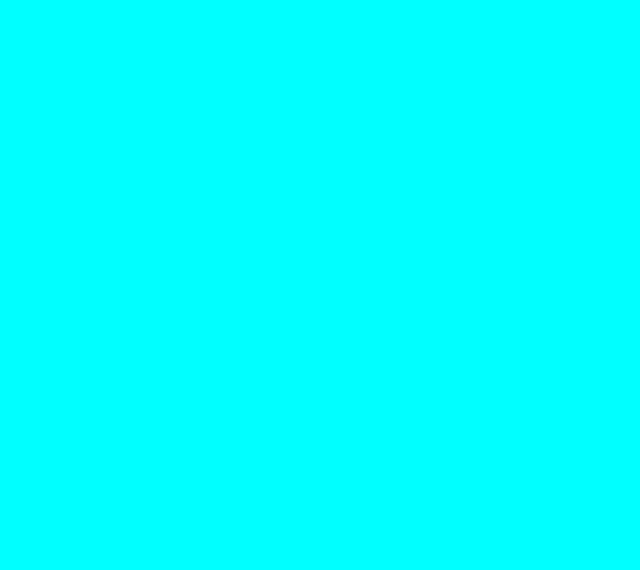
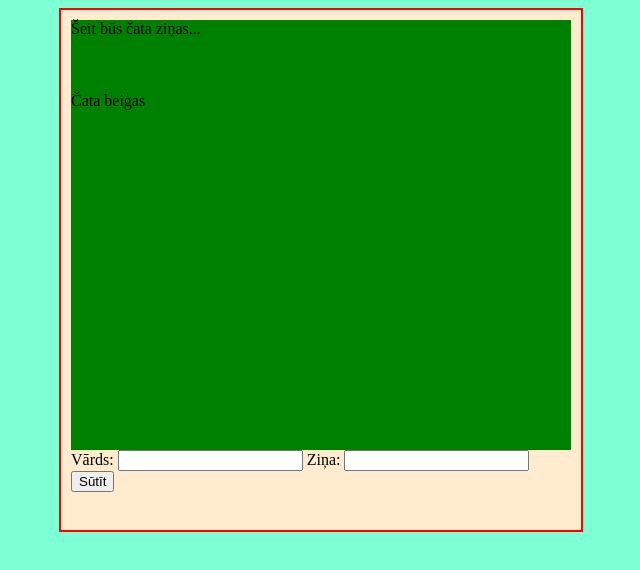
Before and after one commit to Rainers2005/parauga_cats, a plain HTML site: page index.html in a window 1280 px wide. Shown: the whole page, without its empty margins (319-959 px from the left). Drawn offline with Linux system fonts and the light colour scheme.

Commit message:
Add files via upload

```diff
--- a/index.html
+++ b/index.html
@@ -7,8 +7,16 @@
     <link href="style.css" rel="stylesheet">
 </head>
 <body>
-
-
+    <div class="pamatlaukums">
+        <div class="catazina">
+            Šeit būs čata ziņas...
+            <br><br><br><br>
+            Čata beigas
+            </div>
+            Vārds: <input class="vards">
+            Ziņa: <input class="zina">
+            <input type="button" value="Sūtīt" onclick="sutitZinu()">
+            </div>
     <script src="script.js"></script>
 </body>
 </html>
--- a/script.js
+++ b/script.js
@@ -1 +1 @@
-alert(1)
+alert(1);
--- a/style.css
+++ b/style.css
@@ -1,3 +1,17 @@
 body{
-    background-color: aqua;
+    background-color: aquamarine;
 }
+.pamatlaukums{
+    background-color: blanchedalmond;
+    width: 500px;
+    height: 500px;
+    border: 2px solid red;
+    padding: 10px;
+    margin: auto;
+}
+.catazina{
+  background-color: green;
+  height: 430px ;
+  padding: scroll;
+  overflow: blue;
+}
```
Also changed, not shown: 1 other file.
